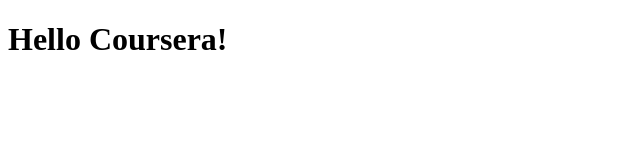
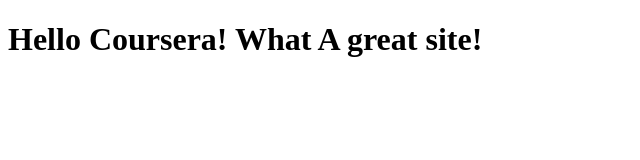
Before and after one commit to enochmmwambua/Coursera-Test, a plain HTML site: page site/Index.html in a window 1280 px wide. Shown: the whole page, without its empty margins (0-640 px from the left). Drawn offline with Linux system fonts and the light colour scheme.

Commit message:
:Small change to content

```diff
--- a/site/Index.html
+++ b/site/Index.html
@@ -6,6 +6,6 @@
 	<title>Hello Coursera!</title>
 </head>
 <body>
-<h1>Hello Coursera!</h1>
+<h1>Hello Coursera! What A great site!</h1>
 </body>
 </html>
```
